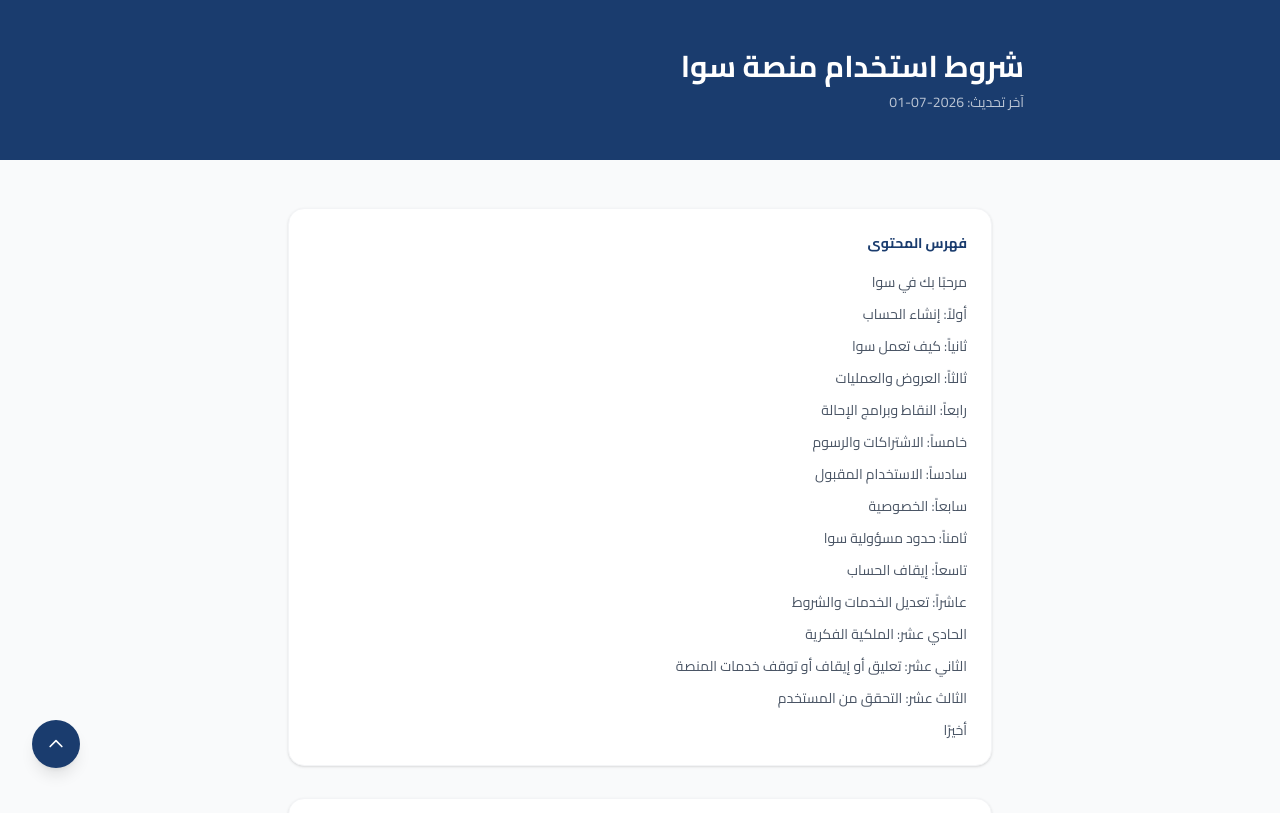
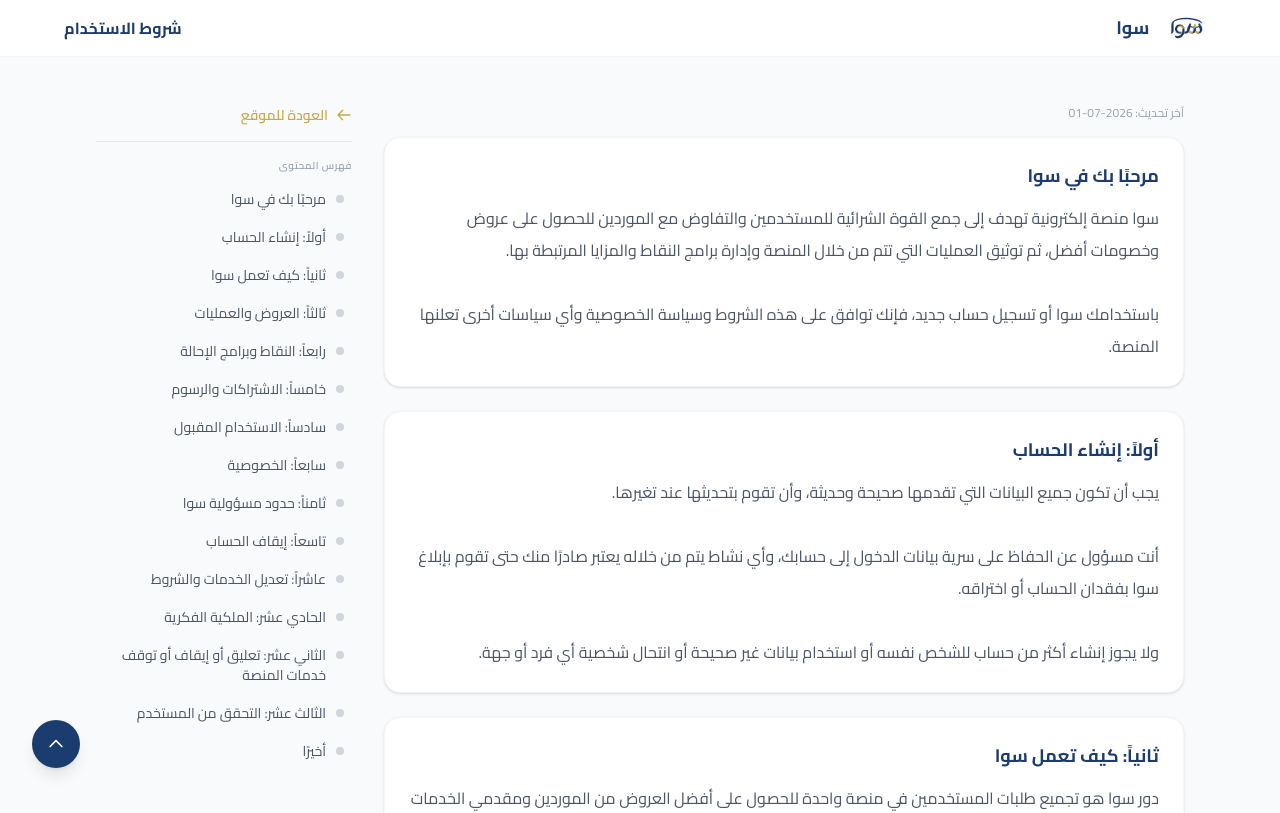
Before and after one commit to eng-ashraf7747/sawa-web, a Next.js app: page /legal/terms in a window 1280 px wide. Shown: the top 813 px of the page. Built offline with nearby package versions, Linux system fonts and the light colour scheme.

Commit message:
feat: redesign legal terms page with sticky sidebar and scrollspy

```diff
--- a/app/legal/terms/page.tsx
+++ b/app/legal/terms/page.tsx
@@ -1,49 +1,114 @@
 // C:\sawa-web\app\legal\terms\page.tsx
 "use client";
 
+import { useState, useEffect, useRef } from "react";
 import { LEGAL_TERMS, LEGAL_TERMS_LAST_UPDATED } from "@/constants/legalTerms";
 
 export default function TermsPage() {
+  const [activeSection, setActiveSection] = useState <string>("");
+  const [mobileTocOpen, setMobileTocOpen] = useState(false);
+  const sectionRefs = useRef <Record <string, HTMLElement | null>>({});
+
+  useEffect(() => {
+    const handleScroll = () => {
+      let current = "";
+      for (const section of LEGAL_TERMS) {
+        const el = sectionRefs.current[section.id];
+        if (el) {
+          const rect = el.getBoundingClientRect();
+          if (rect.top <= 120) {
+            current = section.id;
+          }
+        }
+      }
+      setActiveSection(current);
+    };
+
+    window.addEventListener("scroll", handleScroll, { passive: true });
+    handleScroll();
+    return () => window.removeEventListener("scroll", handleScroll);
+  }, []);
+
   return (
-    <div className="min-h-screen bg-gray-50" dir="rtl">
+    <div className="min-h-screen bg-gray-50" dir="rtl" id="top">
 
-      {/* ─── الهيدر ────────────────────────────────────── */}
-      <div className="bg-[#1a3c6e] text-white px-4 md:px-6 lg:px-8 py-8 md:py-12">
-        <div className="max-w-3xl mx-auto">
-          <h1 className="text-2xl md:text-3xl font-bold mb-2">شروط استخدام منصة سوا</h1>
-          <p className="text-white/70 text-sm">
-            آخر تحديث: {LEGAL_TERMS_LAST_UPDATED}
-          </p>
+      {/* ─── هيدر مبسط ─────────────────────────────────── */}
+      <header className="bg-white border-b border-gray-100 px-4 md:px-6 lg:px-8 py-3 sticky top-0 z-40">
+        <div className="max-w-6xl mx-auto flex items-center justify-between">
+          <a href="/" className="flex items-center gap-2 hover:opacity-80 transition">
+            <img src="/Sawa-logo.png" alt="سوا" className="h-8" />
+            <span className="text-[#1a3c6e] font-bold text-lg hidden sm:inline">سوا</span>
+          </a>
+          <h1 className="text-[#1a3c6e] font-bold text-sm md:text-base">شروط الاستخدام</h1>
+        </div>
+      </header>
+
+      {/* ─── زر الفهرس العائم — موبايل فقط ─────────────── */}
+      <div className="lg:hidden fixed bottom-20 right-4 z-50">
+        <button
+          onClick={() => setMobileTocOpen(!mobileTocOpen)}
+          className="bg-[#1a3c6e] text-white w-12 h-12 rounded-full flex items-center justify-center shadow-lg transition hover:bg-[#15306a]"
+          aria-label="فهرس المحتوى"
+        >
+          <svg className="w-5 h-5" fill="none" stroke="currentColor" viewBox="0 0 24 24">
+            <path strokeLinecap="round" strokeLinejoin="round" strokeWidth={2} d="M4 6h16M4 12h16M4 18h16" />
+          </svg>
+        </button>
+      </div>
+
+      {/* ─── قائمة الفهرس المنبثقة — موبايل فقط ──────────── */}
+      {mobileTocOpen && (
+        <div className="lg:hidden fixed inset-0 z-40 bg-black/40" onClick={() => setMobileTocOpen(false)}>
+          <div
+            className="absolute bottom-32 right-4 bg-white rounded-2xl shadow-xl p-4 w-72 max-h-[60vh] overflow-y-auto"
+            onClick={(e) => e.stopPropagation()}
+          >
+            <a
+              href="/"
+              className="flex items-center gap-2 text-sm font-semibold text-[#c9a84c] hover:underline mb-3 pb-3 border-b border-gray-100"
+            >
+              <svg className="w-4 h-4" fill="none" stroke="currentColor" viewBox="0 0 24 24">
+                <path strokeLinecap="round" strokeLinejoin="round" strokeWidth={2} d="M10 19l-7-7m0 0l7-7m-7 7h18" />
+              </svg>
+              العودة للموقع
+            </a>
+            <nav className="space-y-0.5">
+              {LEGAL_TERMS.map((section) => (
+                <a
+                  key={section.id}
+                  href={`#${section.id}`}
+                  onClick={() => setMobileTocOpen(false)}
+                  className={`flex items-start gap-2.5 text-sm py-2 px-2 rounded-lg transition ${
+                    activeSection === section.id
+                      ? "bg-[#1a3c6e]/10 text-[#1a3c6e] font-semibold"
+                      : "text-gray-600 hover:bg-gray-50"
+                  }`}
+                >
+                  <span className={`w-2 h-2 rounded-full mt-1.5 flex-shrink-0 ${
+                    activeSection === section.id ? "bg-[#c9a84c]" : "bg-gray-300"
+                  }`} />
+                  {section.title}
+                </a>
+              ))}
+            </nav>
           </div>
         </div>
+      )}
+
+      {/* ─── التخطيط الرئيسي ────────────────────────────── */}
+      <div className="max-w-6xl mx-auto px-4 md:px-6 lg:px-8 py-8 md:py-12 flex gap-8">
 
         {/* ─── المحتوى ──────────────────────────────────── */}
-      <div className="max-w-3xl mx-auto px-4 md:px-6 lg:px-8 py-8 md:py-12">
+        <main className="flex-1 min-w-0 max-w-[800px] mx-auto lg:mx-0">
+          <p className="text-xs text-gray-400 mb-4">آخر تحديث: {LEGAL_TERMS_LAST_UPDATED}</p>
 
-        {/* ─── الفهرس ──────────────────────────────────── */}
-        <nav className="bg-white rounded-2xl border border-gray-100 shadow-sm p-5 md:p-6 mb-8">
-          <h2 className="text-[#1a3c6e] font-bold text-sm mb-4">فهرس المحتوى</h2>
-          <ol className="space-y-2">
-            {LEGAL_TERMS.map((section, i) => (
-              <li key={section.id}>
-                <a
-                  href={`#${section.id}`}
-                  className="text-sm text-gray-600 hover:text-[#1a3c6e] transition underline-offset-2 hover:underline"
-                >
-                  {section.title}
-                </a>
-              </li>
-            ))}
-          </ol>
-        </nav>
-
-        {/* ─── البنود ──────────────────────────────────── */}
           <div className="space-y-6">
             {LEGAL_TERMS.map((section) => (
               <section
                 key={section.id}
                 id={section.id}
-              className="bg-white rounded-2xl border border-gray-100 shadow-sm p-5 md:p-6 scroll-mt-24"
+                ref={(el) => { sectionRefs.current[section.id] = el; }}
+                className="bg-white rounded-2xl border border-gray-100 shadow-sm p-5 md:p-6 scroll-mt-16"
               >
                 <h2 className="text-[#1a3c6e] font-bold text-base md:text-lg mb-3">
                   {section.title}
@@ -55,16 +120,50 @@
             ))}
           </div>
 
-        {/* ─── تذييل ──────────────────────────────────── */}
-        <div className="mt-8 text-center">
-          <p className="text-xs text-gray-400">
+          <p className="text-xs text-gray-400 text-center pt-6">
             جميع الحقوق محفوظة لمنصة سوا &copy; {new Date().getFullYear()}
           </p>
+        </main>
+
+        {/* ─── الفهرس الجانبي — ديسكتوب فقط ────────────── */}
+        <aside className="hidden lg:block w-64 flex-shrink-0">
+          <div className="sticky top-16">
+            <a
+              href="/"
+              className="flex items-center gap-2 text-sm font-semibold text-[#c9a84c] hover:underline mb-4 pb-4 border-b border-gray-200"
+            >
+              <svg className="w-4 h-4" fill="none" stroke="currentColor" viewBox="0 0 24 24">
+                <path strokeLinecap="round" strokeLinejoin="round" strokeWidth={2} d="M10 19l-7-7m0 0l7-7m-7 7h18" />
+              </svg>
+              العودة للموقع
+            </a>
+
+            <p className="text-[10px] text-gray-400 uppercase tracking-wider mb-2 font-semibold">فهرس المحتوى</p>
+
+            <nav className="space-y-0.5">
+              {LEGAL_TERMS.map((section) => (
+                <a
+                  key={section.id}
+                  href={`#${section.id}`}
+                  className={`flex items-start gap-2.5 text-sm py-2 px-2 rounded-lg transition ${
+                    activeSection === section.id
+                      ? "bg-[#1a3c6e]/10 text-[#1a3c6e] font-semibold"
+                      : "text-gray-600 hover:bg-gray-50"
+                  }`}
+                >
+                  <span className={`w-2 h-2 rounded-full mt-1.5 flex-shrink-0 transition-colors ${
+                    activeSection === section.id ? "bg-[#c9a84c]" : "bg-gray-300"
+                  }`} />
+                  {section.title}
+                </a>
+              ))}
+            </nav>
           </div>
+        </aside>
 
       </div>
 
-      {/* ─── زر رجوع للأعلى ───────────────────────────── */}
+      {/* ─── زر العودة للأعلى ───────────────────────────── */}
       <a
         href="#top"
         className="fixed bottom-6 left-6 md:bottom-8 md:left-8 bg-[#1a3c6e] hover:bg-[#15306a] text-white w-10 h-10 md:w-12 md:h-12 rounded-full flex items-center justify-center shadow-lg transition z-50"
```
Lines whose indentation alone changed are shown as unchanged.
